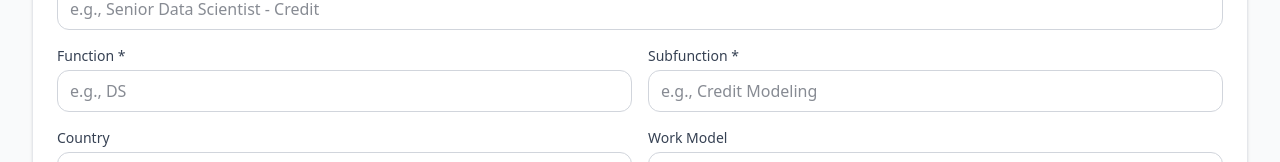
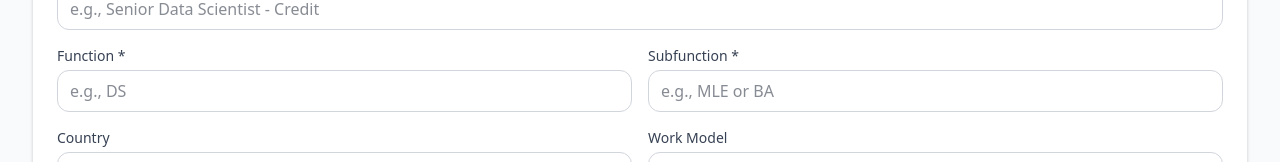
Before and after one commit to ArielFontes98/ai-allocation, a React (Vite) app: page /ai-allocation/intake in a window 1280 px wide. Shown: the part 408-570 px from the top of the page. Built offline with nearby package versions, Linux system fonts and the light colour scheme.

Commit message:
feat: update subfunction placeholder to MLE example

```diff
--- a/src/pages/RoleIntake.tsx
+++ b/src/pages/RoleIntake.tsx
@@ -228,7 +228,7 @@ export function RoleIntake() {
                 value={formData.subfunction || ''}
                 onChange={(e) => setFormData({ ...formData, subfunction: e.target.value })}
                 className="w-full px-3 py-2 border border-gray-300 rounded-xl focus:ring-2 focus:ring-primary focus:border-transparent"
-                placeholder="e.g., Credit Modeling"
+                placeholder="e.g., MLE or BA"
               />
             </div>
             <div>
```
